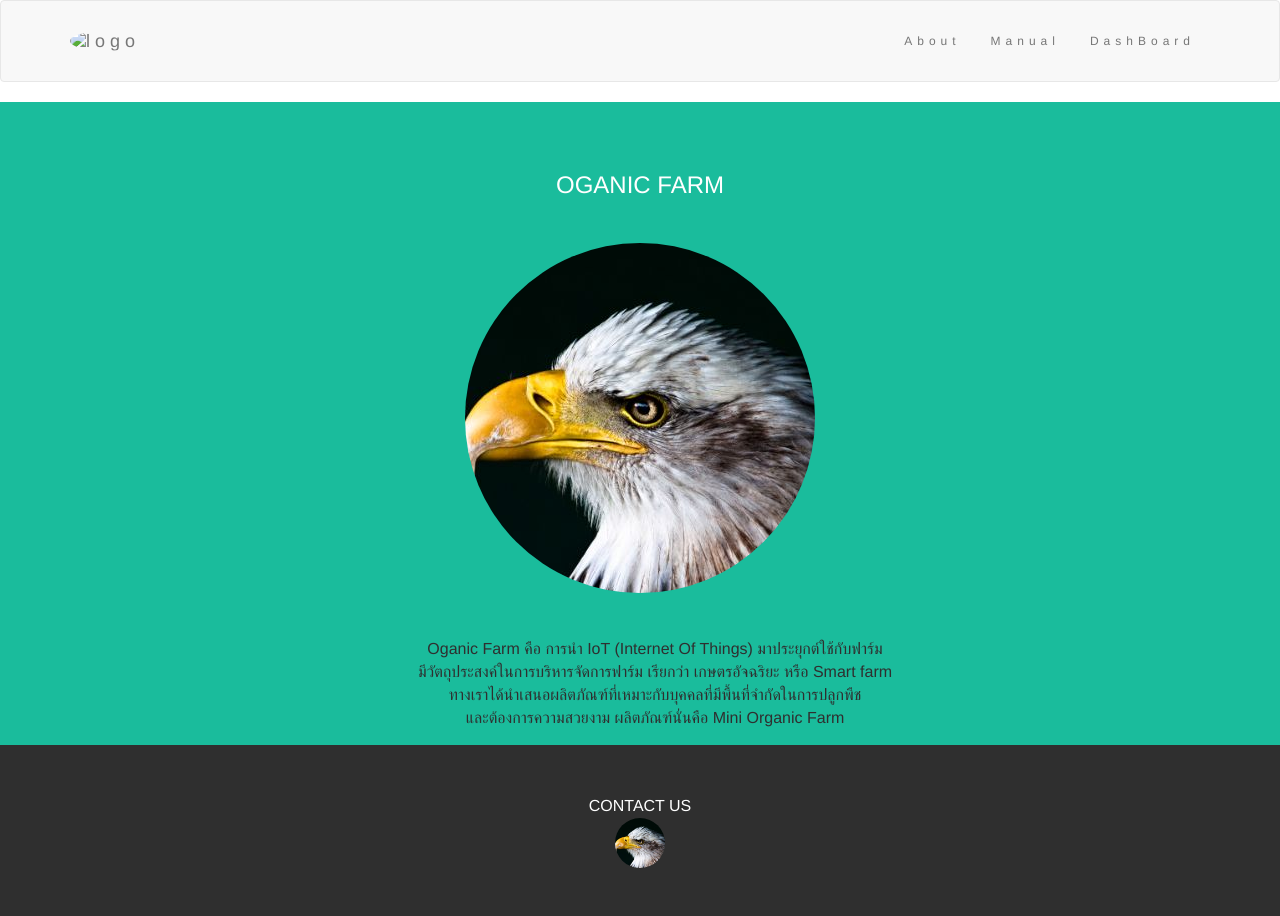
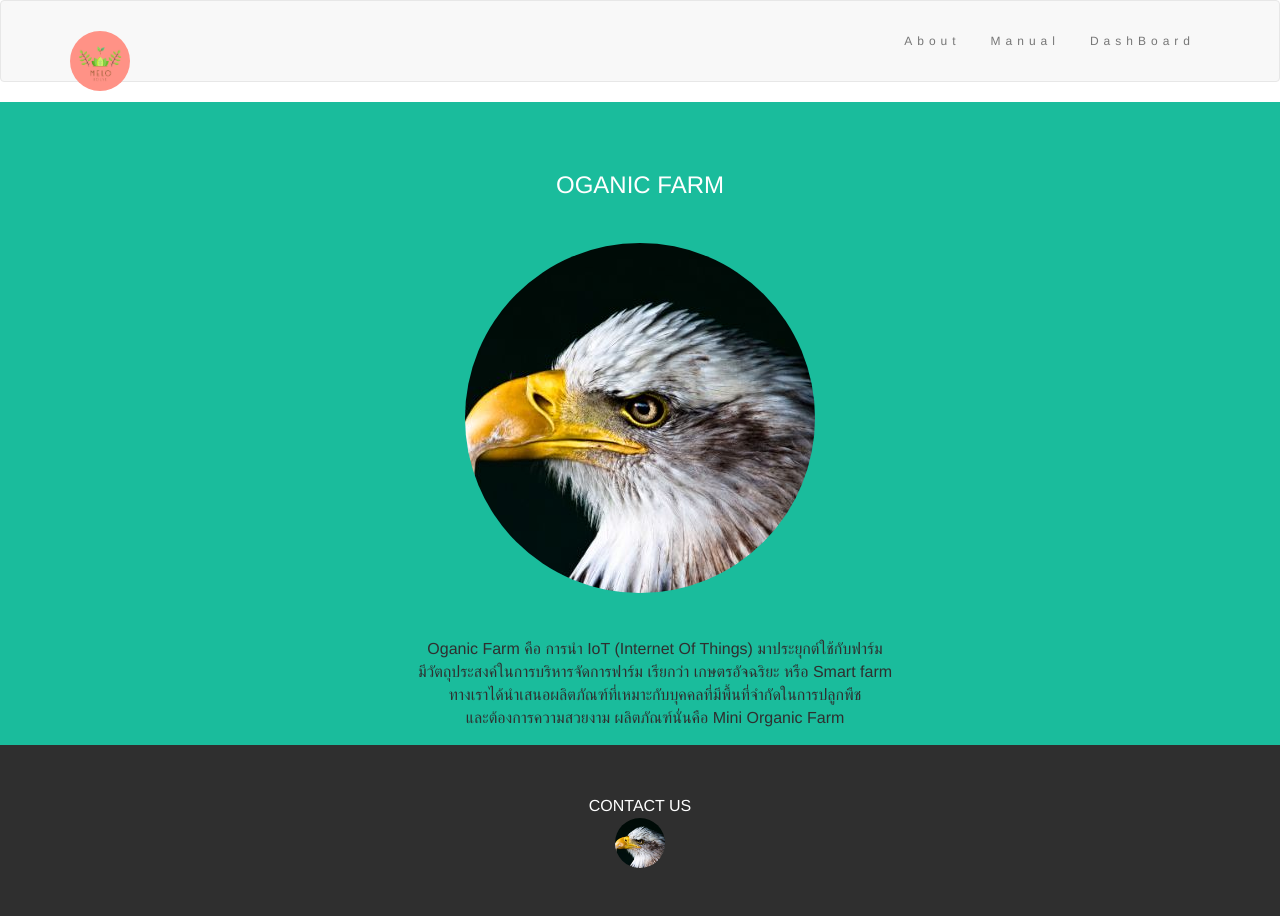
Before and after one commit to Tiraporn/melosmartfarm, a plain HTML site: page index.html in a window 1280 px wide. Drawn offline with nearby package versions, Linux system fonts and the light colour scheme; the site is published under a folder, as on GitHub Pages, so addresses that start at the root find nothing.

Commit message:
First commit

```diff
--- a/index.html
+++ b/index.html
@@ -24,7 +24,7 @@
         <span class="icon-bar"></span>
       </button>
       <a class="navbar-brand" href="index.html">
-        <img src="/img/logo.png" class="img-responsive img-circle margin" style="display:inline" alt="logo">
+        <img src="img/logo.png" class="img-responsive img-circle margin" style="display:inline" alt="logo">
       </a>
 
     </div>
```
